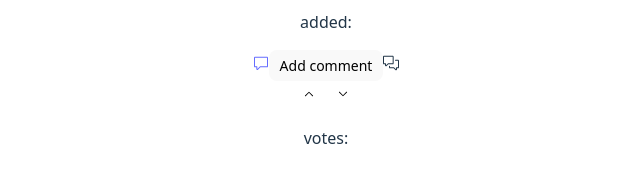
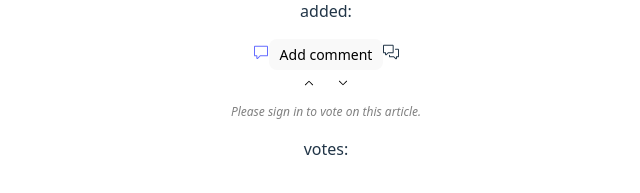
Before and after one commit to whattheactualthough/nc-news, a React (Vite) app: page /articles/1 in a window 1280 px wide. Shown: the part 487-680 px from the top of the page, without its empty margins (314-954 px from the left). Built offline with nearby package versions, Linux system fonts and the light colour scheme; no server answers.

Commit message:
disable vote if user not signed in

```diff
--- a/src/AddCommentForm.jsx
+++ b/src/AddCommentForm.jsx
@@ -74,16 +74,19 @@ const AddCommentForm = ({ toggleCommentFormVisibility, articleId }) => {
             disabled={!user.isLoggedIn}
           />
 
-
-
           <button type="submit" disabled={isSubmitting || !user.isLoggedIn}>
             {isSubmitting ? <LoadingSpinner /> : "Post comment"}
           </button>
 
-             {!user.isLoggedIn && (
+          {!user.isLoggedIn && (
             <p
               className="signin-message"
-              style={{ color: "gray", marginTop: "4px", fontStyle: "italic", fontSize: "12px" }}
+              style={{
+                color: "gray",
+                marginTop: "4px",
+                fontStyle: "italic",
+                fontSize: "12px",
+              }}
             >
               Please sign in to add a comment.
             </p>
--- a/src/Votes.jsx
+++ b/src/Votes.jsx
@@ -2,12 +2,14 @@ import { useEffect, useState } from "react";
 import { GoChevronDown } from "react-icons/go";
 import { GoChevronUp } from "react-icons/go";
 import { patchArticleById } from "../api";
+import { useUser } from "./contexts/User";
 
 const Votes = ({ currentVotes, articleId }) => {
   const [hasVoted, setHasVoted] = useState(false);
   const [votes, setVotes] = useState(currentVotes);
   const [isError, setIsError] = useState(false);
-  const [errorMessage, setErrorMessage] = useState(null);
+  const [errorMessage, setErrorMessage] = useState("null");
+  const {user} = useUser()
 
   useEffect(() => {
     setVotes(currentVotes);
@@ -29,14 +31,14 @@ const Votes = ({ currentVotes, articleId }) => {
   };
 
   const handleUpVote = () => {
-    if (!hasVoted) {
+    if (!hasVoted && user.isLoggedIn) {
       setVotes((currentVotes) => currentVotes + 1);
       postVote(articleId, 1);
     }
   };
 
   const handleDownVote = () => {
-    if (!hasVoted) {
+    if (!hasVoted && user.isLoggedIn) {
       setVotes(currentVotes - 1);
       postVote(articleId, -1);
     }
@@ -65,6 +67,19 @@ const Votes = ({ currentVotes, articleId }) => {
           aria-label="dislike"
         />
       </button>
+       {!user.isLoggedIn && (
+            <p
+              className="signin-message"
+              style={{
+                color: "gray",
+                marginTop: "4px",
+                fontStyle: "italic",
+                fontSize: "12px",
+              }}
+            >
+              Please sign in to vote on this article.
+            </p>
+          )}
       <p>{hasVoted? "you have voted on this article" : null}</p>
       <span>votes: {votes}</span>
       <p> {isError? `${errorMessage}` : null}</p>
```
